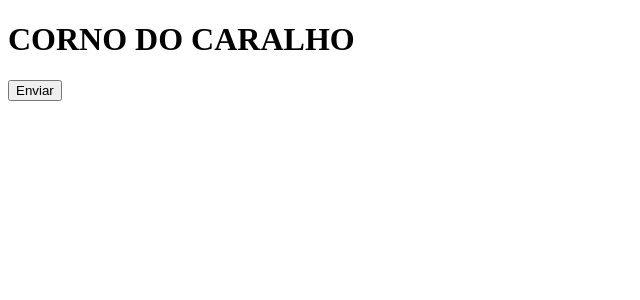
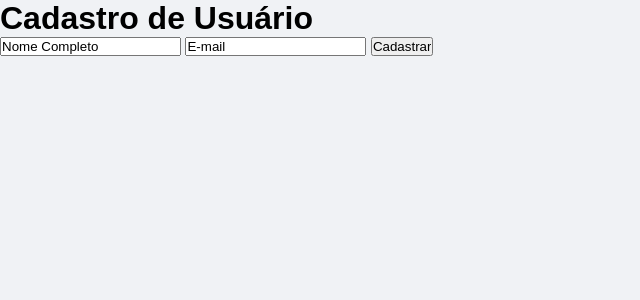
Before and after one commit to ar7utz/Gerenciador_financas, a PHP site: page /gerenciador_financas/modulos/cadastro/cadastro.php in a window 1280 px wide. Shown: the top 300 px of the page, without its empty margins (0-640 px from the left). Run offline with PHP 8.4, Linux system fonts and the light colour scheme.

Commit message:
att comeco

```diff
--- a/modulos/cadastro/cadastro.php
+++ b/modulos/cadastro/cadastro.php
@@ -3,14 +3,17 @@
     <head>
         <meta charset="UTF-8">
         <meta name="viewport" content="width=device-width, initial-scale=1.0">
+        <link rel="stylesheet" href="../../assets/css/style.css">
         <title>Cadastro de Usuário</title>
     </head>
     <body>
         <form action="login.php" method="POST" name="cadastro">
 
-            <h1>CORNO DO CARALHO</h1>
+            <h1>Cadastro de Usuário</h1>
+            <input type="text" value="Nome Completo">
+            <input type="email" value="E-mail">
 
-            <input type="submit" value="Enviar">
+            <input type="submit" value="Cadastrar">
         </form>
     </body>
 </html>
```
